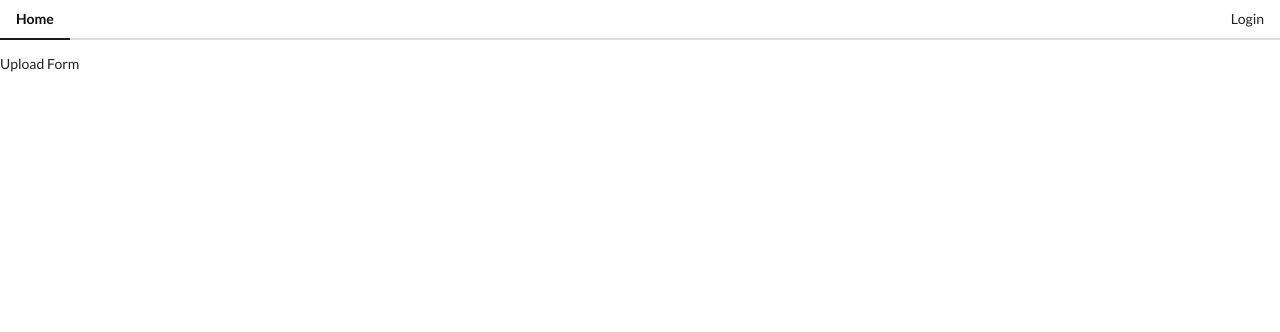
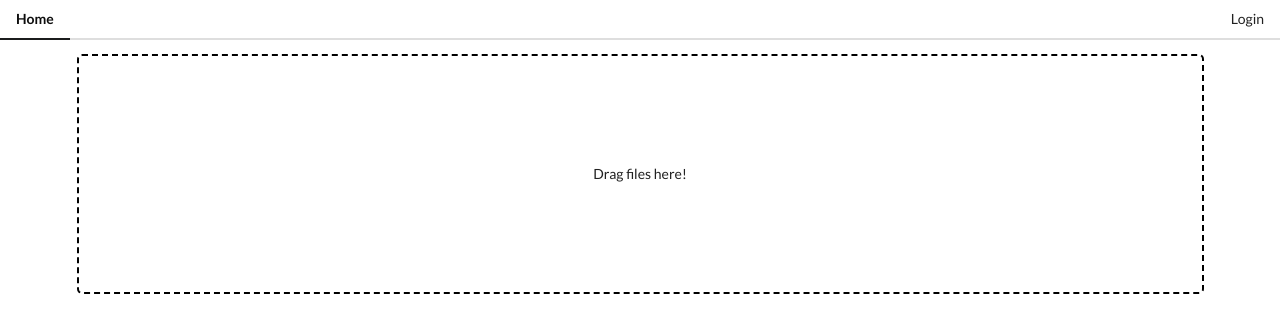
Before and after one commit to AllenLiu7/image-uploader-imgur-api-vue, a Vue app: page /upload in a window 1280 px wide. Shown: the top 332 px of the page. Built offline with nearby package versions, Linux system fonts and the light colour scheme.

Commit message:
added uploadForm component

```diff
--- a/src/App.vue
+++ b/src/App.vue
@@ -1,7 +1,9 @@
 <template>
   <div>
     <AppHeader />
-    <router-view></router-view>
+    <div class="ui container">
+      <router-view></router-view>
+    </div>
   </div>
 </template>
 
--- a/src/api/imgur.js
+++ b/src/api/imgur.js
@@ -18,5 +18,15 @@ export default {
     },
     fetchImages(token, user){
         return axios.get(`${IMGUR_API}/3/account/${user}/images`, {headers:{Authorization: `Bearer ${token}`}})
+    },
+    uploadImages(token, images){
+        Array.from(images).map(image=>{
+            const formData = new FormData;
+            formData.append('image', image)
+
+            return   axios.post(`${IMGUR_API}/3/upload`, formData, {headers: {
+                Authorization: `Bearer ${token}`
+            }})
+        })
     }
 }
--- a/src/components/ImageList.vue
+++ b/src/components/ImageList.vue
@@ -5,7 +5,7 @@
       :key="image.id"
       :src="image.link"
       alt="image"
-      width="50"
+      width="90"
       height="60"
     />
   </div>
--- a/src/components/UploadForm.vue
+++ b/src/components/UploadForm.vue
@@ -1,12 +1,41 @@
 <template>
-  <div>Upload Form</div>
+  <div class="dropper">
+    <input
+      type="file"
+      @change="uploadImages($event.target.files)"
+      multiple
+      accept="img/*"
+    />
+    <span>Drag files here!</span>
+  </div>
 </template>
 
 <script>
+import { mapActions } from "vuex";
+
 export default {
   name: "UploadForm",
+  methods: mapActions(["uploadImages"]),
 };
 </script>
 
-<style>
+<style scoped>
+.dropper {
+  height: 30vh;
+  border: 2px dashed black;
+  border-radius: 5px;
+  display: flex;
+  justify-content: center;
+  align-items: center;
+  position: relative;
+}
+.dropper:hover {
+  background-color: #eeeeee;
+}
+input {
+  position: absolute;
+  height: 30vh;
+  width: 100%;
+  opacity: 0;
+}
 </style>
--- a/src/modules/fetchImages.js
+++ b/src/modules/fetchImages.js
@@ -13,8 +13,13 @@ export default {
             const response = await api.fetchImages(token, user_name);
             console.log(response.data.data)
             commit('setImages', response.data.data);
+        },
+        async uploadImages({rootState,commit},images){
+            const {token} = rootState.auth
+             await api.uploadImages(token, images)
+
+            commit()
         }
-
     },
     mutations: {
         setImages: (state, images)=>{
```
